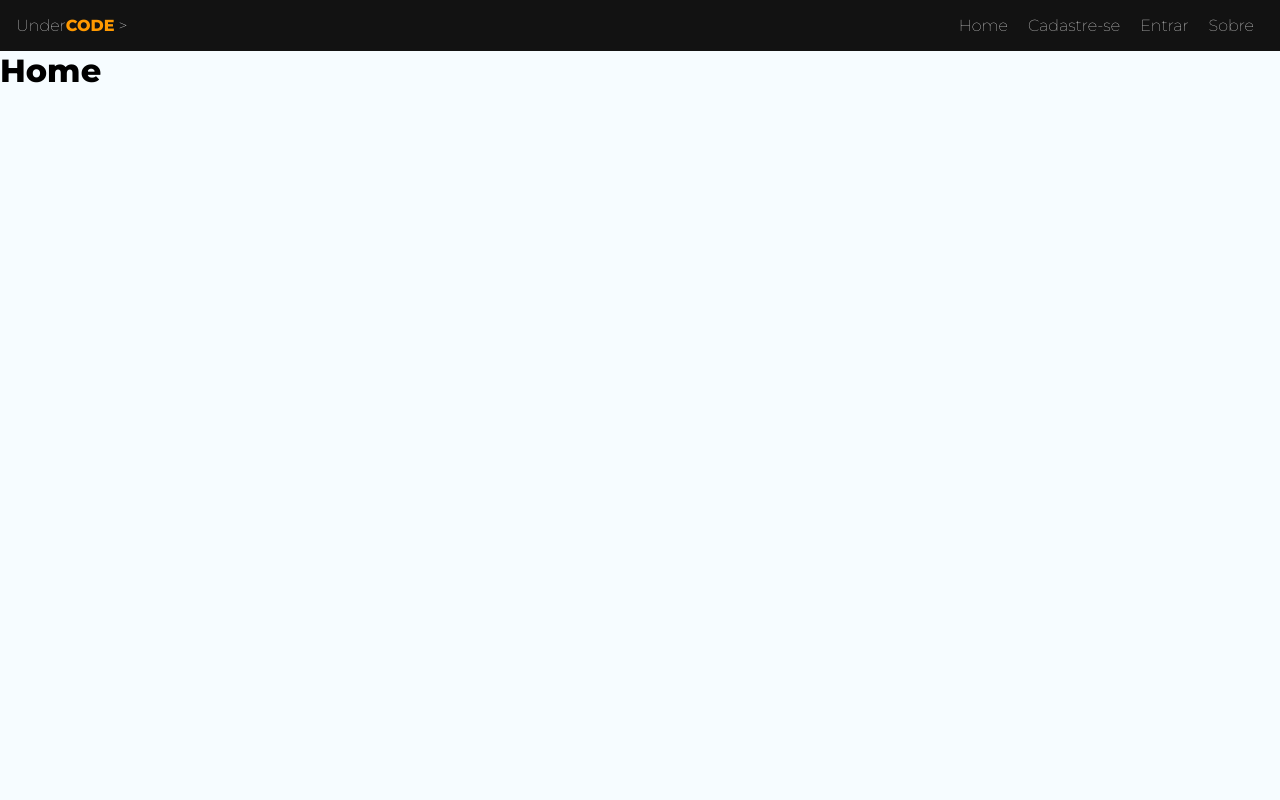
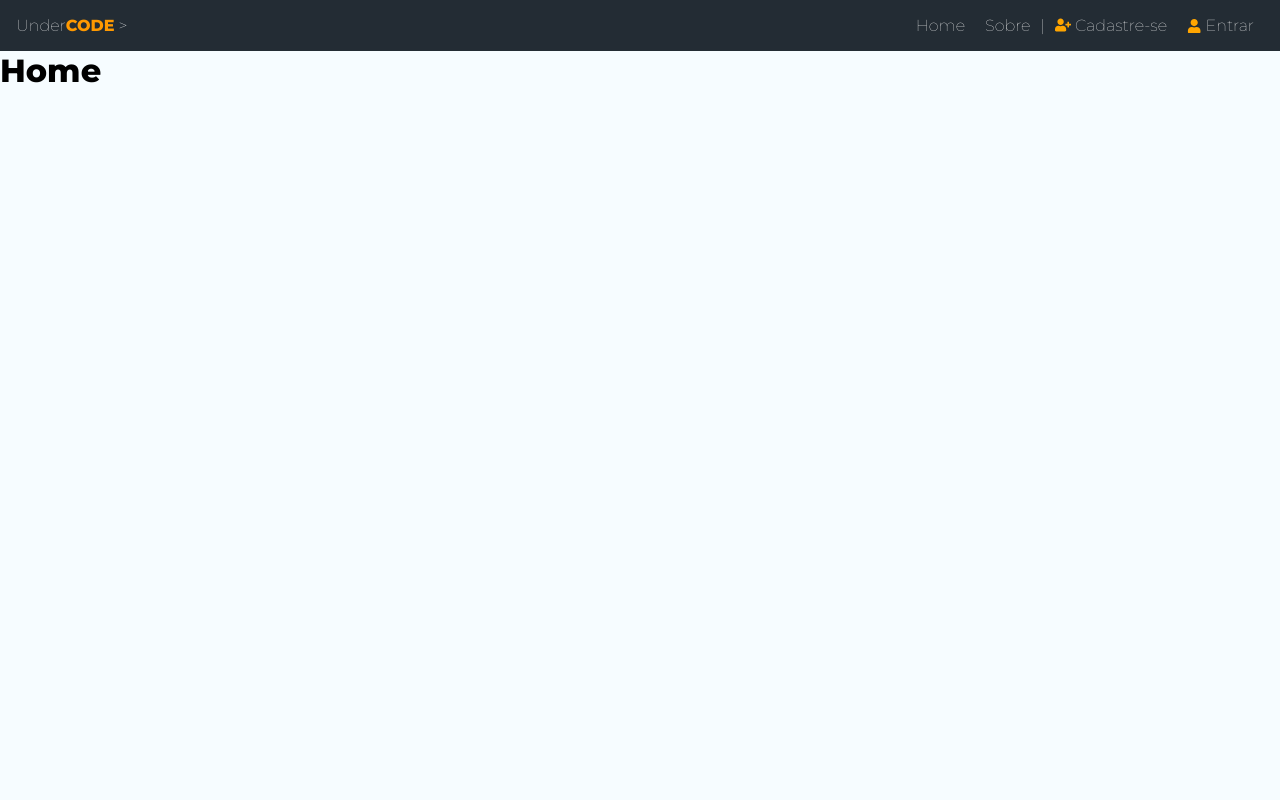
Before and after one commit to jbcodex/reactjs, a React (Vite) app in the folder undercode/: page / in a window 1280 px wide. Shown: the top 800 px of the page. Built offline with nearby package versions, Linux system fonts and the light colour scheme.

Commit message:
personalização do menu do navbar com icons

```diff
--- a/undercode/package.json
+++ b/undercode/package.json
@@ -13,6 +13,7 @@
     "firebase": "^10.7.0",
     "react": "^18.2.0",
     "react-dom": "^18.2.0",
+    "react-icons": "^4.12.0",
     "react-router-dom": "^6.20.1"
   },
   "devDependencies": {
--- a/undercode/src/components/Navbar.jsx
+++ b/undercode/src/components/Navbar.jsx
@@ -1,4 +1,5 @@
 import { NavLink } from "react-router-dom";
+import { FaSignInAlt, FaUser, FaUserPlus } from "react-icons/fa";
 import styles from "./Navbar.module.css";
 
 const Navbar = () => {
@@ -9,17 +10,19 @@ const Navbar = () => {
       </NavLink>
       <ul className={styles.nav_links}>
         <li>
-          <NavLink to="/" >Home</NavLink>
-        </li>
-        <li>
-          <NavLink to="/register" className={({isActive}) =>(isActive ? styles.active : "")} >Cadastre-se</NavLink>
-        </li>
-        <li>
-          <NavLink to="/login" className={({isActive}) =>(isActive ? styles.active : "")}>Entrar</NavLink>
+          <NavLink to="/">Home</NavLink>
         </li>
         <li>
           <NavLink to="/about" className={({isActive}) =>(isActive ? styles.active : "")}>Sobre</NavLink>
         </li>
+        <li style={{color: "#fff"}}>|</li>
+        <li>
+          <NavLink to="/register" className={({isActive}) =>(isActive ? styles.active : "")} ><FaUserPlus style={{ color: "orange", fontSize: "1em", marginBottom: "-2px" }} /> Cadastre-se</NavLink>
+        </li>
+        <li>
+          <NavLink to="/login" className={({isActive}) =>(isActive ? styles.active : "")} ><FaUser style={{ color: "orange", fontSize: ".9em", marginBottom: "-2px"  }} /> Entrar</NavLink>
+        </li>
+
       </ul>
     </nav>
   );
--- a/undercode/src/components/Navbar.module.css
+++ b/undercode/src/components/Navbar.module.css
@@ -1,6 +1,6 @@
 .navbar{
     display: flex;
-    background-color: rgb(18, 18, 18);
+    background-color: #232c34;
     justify-content: space-between;
     align-items: center;
     padding:  1em;
@@ -34,7 +34,7 @@
 
 .active{
 
- color: rgb(114, 114, 114) !important;
+ color:#938a7c !important;
 
 
 }
```
Also changed, not shown: 1 other file (tests, documents, lock files or other folders).
